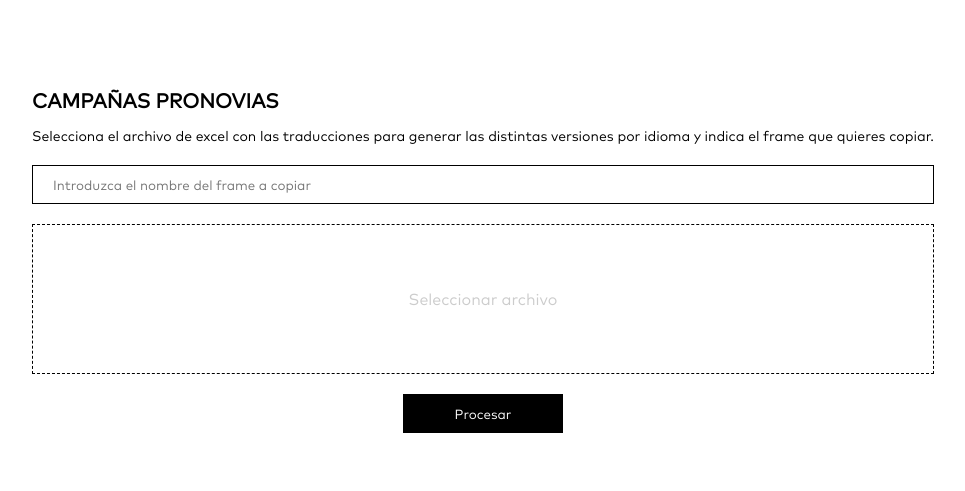
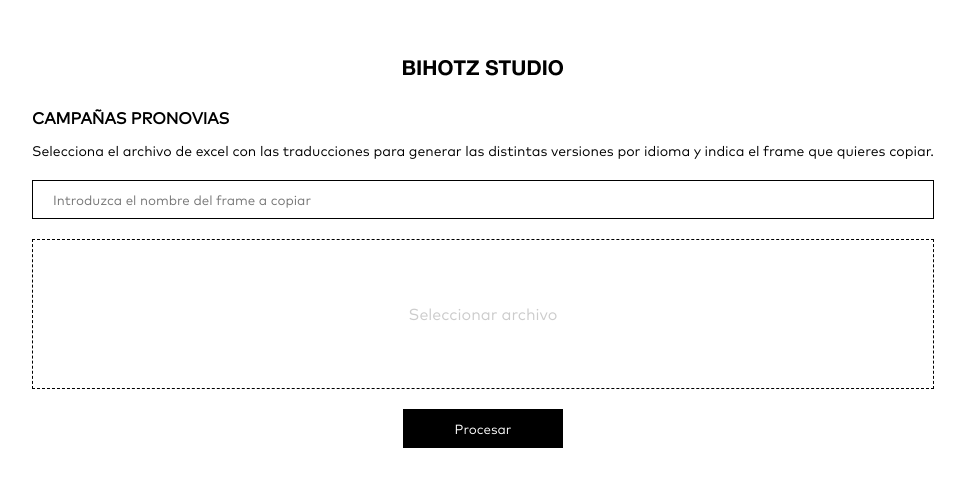
Before and after one commit to BihotzStudio/figma-plugin-pronovias, a website: page public/index.html in a window 1280 px wide. Shown: the part 136-627 px from the top of the page, without its empty margins (157-1122 px from the left). Drawn offline with Linux system fonts and the light colour scheme.

Commit message:
Añade logo bihotz studio

```diff
--- a/public/index.html
+++ b/public/index.html
@@ -11,6 +11,13 @@
   </head>
   <body>
     <div class="container">
+      <div class="image-container">
+        <img
+          src="https://bihotzstudio.github.io/figma-plugin-pronovias/images/logo-bihotz-studio.png"
+          alt="Bihotz Studio"
+        />
+      </div>
+
       <h1>CAMPAÑAS PRONOVIAS</h1>
       <p>
         Selecciona el archivo de excel con las traducciones para generar las
--- a/public/styles.css
+++ b/public/styles.css
@@ -23,8 +23,9 @@
 }
 
 h1 {
+  margin-top: 32px;
   margin-bottom: 10px;
-  font-size: 20px;
+  font-size: 16px;
 }
 
 p {
@@ -93,3 +94,8 @@
 .error {
   color: red;
 }
+
+.image-container {
+  display: flex;
+  justify-content: center;
+}
```
Also changed, not shown: public/images/logo-bihotz-studio.png (added).
